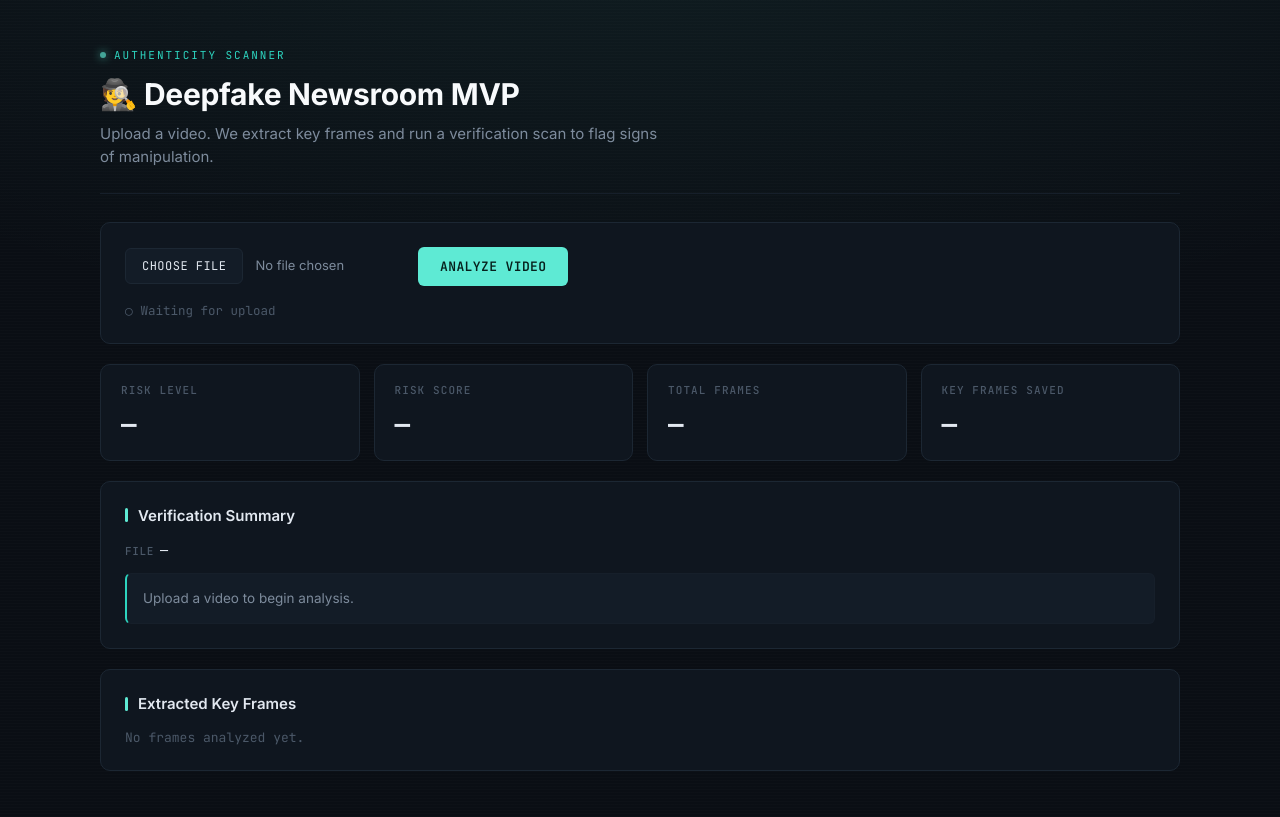
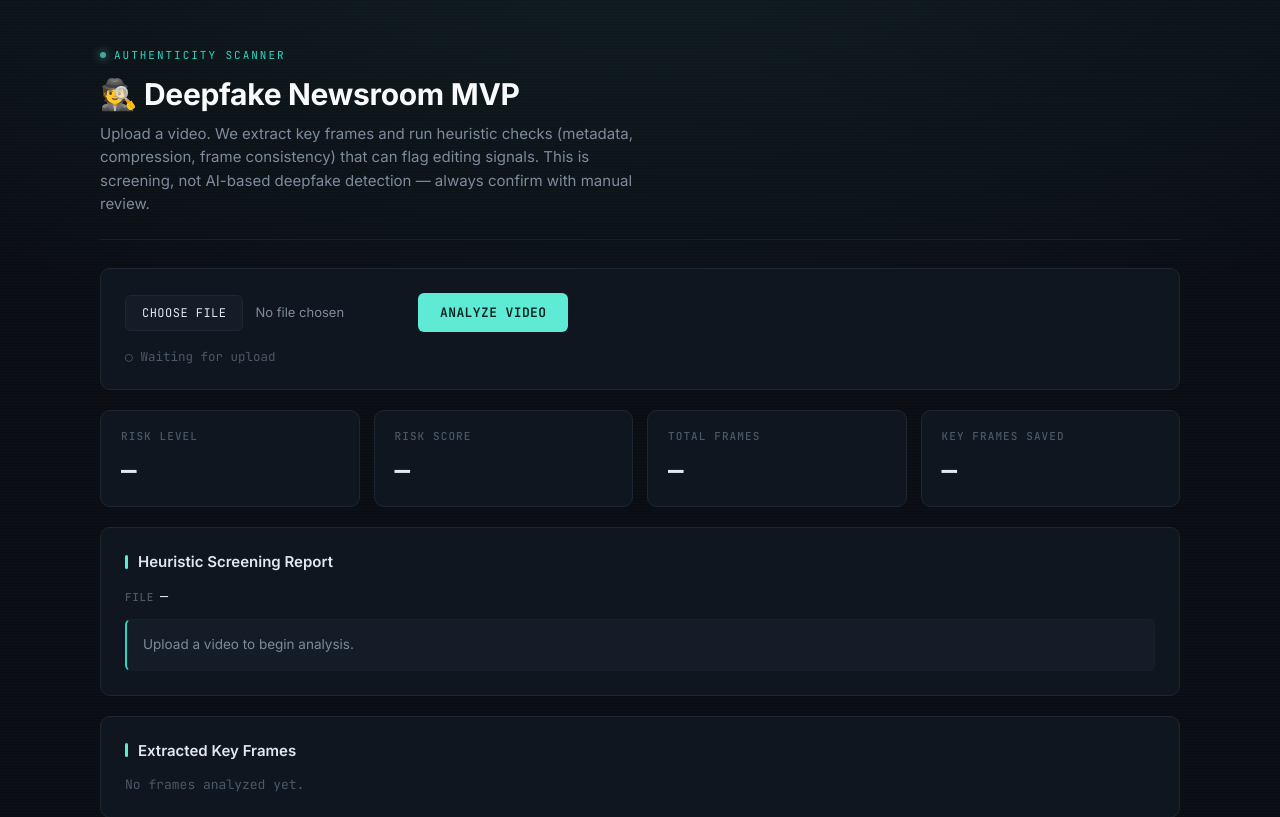
Before and after one commit to prashantit98-ctrl/deepfake-newsroom-mvp1, a FastAPI app: page / in a window 1280 px wide. Shown: the top 817 px of the page. Before the commit the page ends 771 px from the top, so only its background shows below. Run offline with FastAPI, Linux system fonts and the light colour scheme; some libraries are stand-ins or nearby versions.

Commit message:
Update index.html

```diff
--- a/templates/index.html
+++ b/templates/index.html
@@ -511,7 +511,7 @@
     <div class="header">
         <div class="eyebrow"><span class="dot"></span>Authenticity Scanner</div>
         <h1>🕵️ Deepfake Newsroom MVP</h1>
-        <p>Upload a video. We extract key frames and run a verification scan to flag signs of manipulation.</p>
+        <p>Upload a video. We extract key frames and run heuristic checks (metadata, compression, frame consistency) that can flag editing signals. This is screening, not AI-based deepfake detection — always confirm with manual review.</p>
     </div>
 
     <div class="upload-box" id="uploadBox">
@@ -561,7 +561,7 @@
 
     <div class="report">
 
-        <h2>Verification Summary</h2>
+        <h2>Heuristic Screening Report</h2>
 
         <p><strong>File</strong><span id="filename">—</span></p>
 
```
